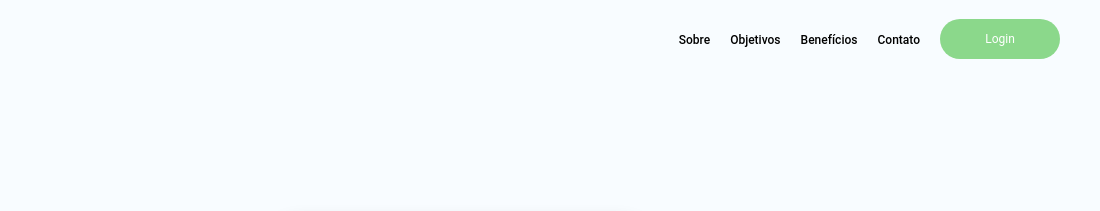
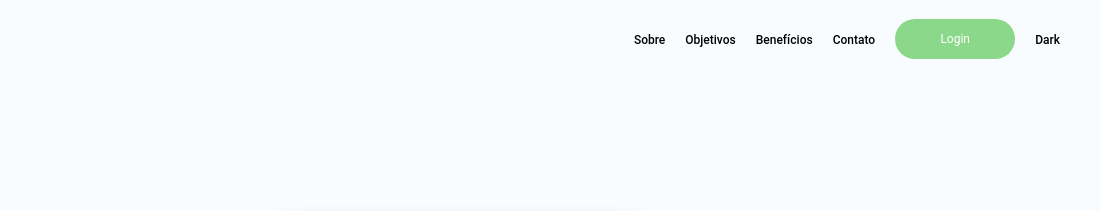
Before and after one commit to lifesustent/econutri, a plain HTML site: page src/login.html in a window 1280 px wide. Shown: the top 211 px of the page, 180-1280 px from the left. Drawn offline with Linux system fonts and the light colour scheme.

Commit message:
feat: dartmode login

```diff
--- a/src/login.html
+++ b/src/login.html
@@ -25,6 +25,10 @@
         </ul>
 
         <a href="./login.html" class="button">Login</a>
+
+        <ul>
+          <li><a href="javascript:void(0)" onclick="toggleDarkMode();">Dark <span class="fa-solid fa-toggle-on"></span></a></li>
+        </ul>
       </nav>
     </div>
   </header>
```
